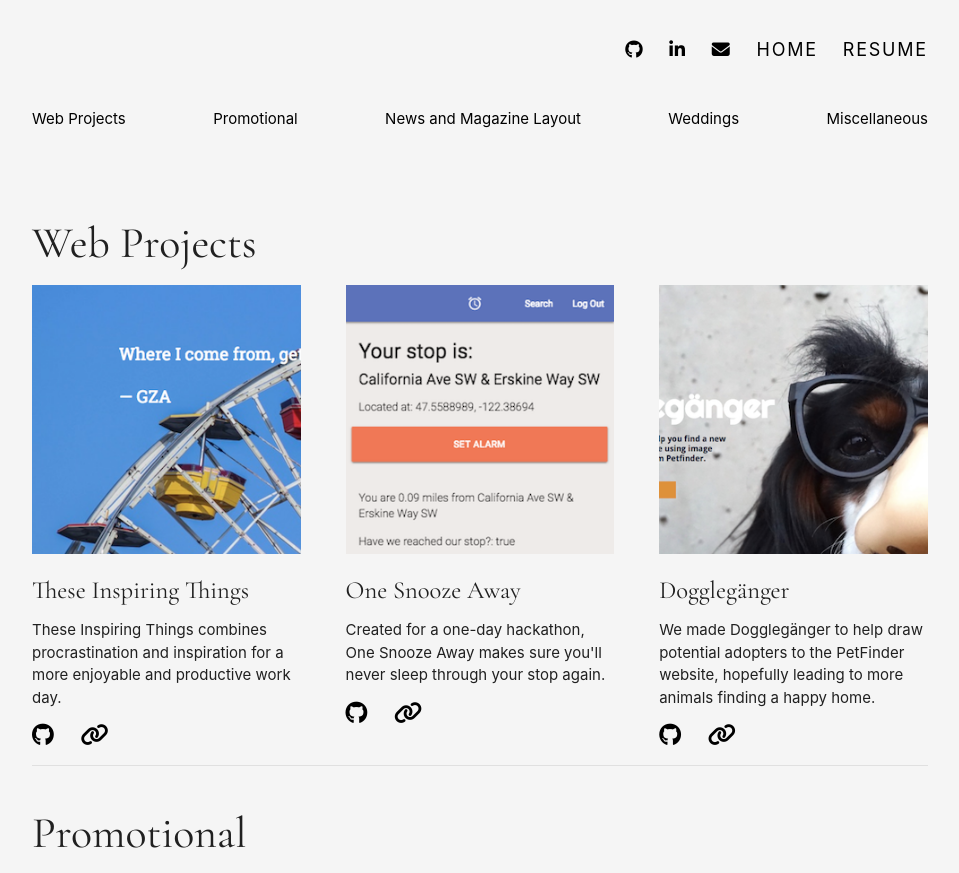
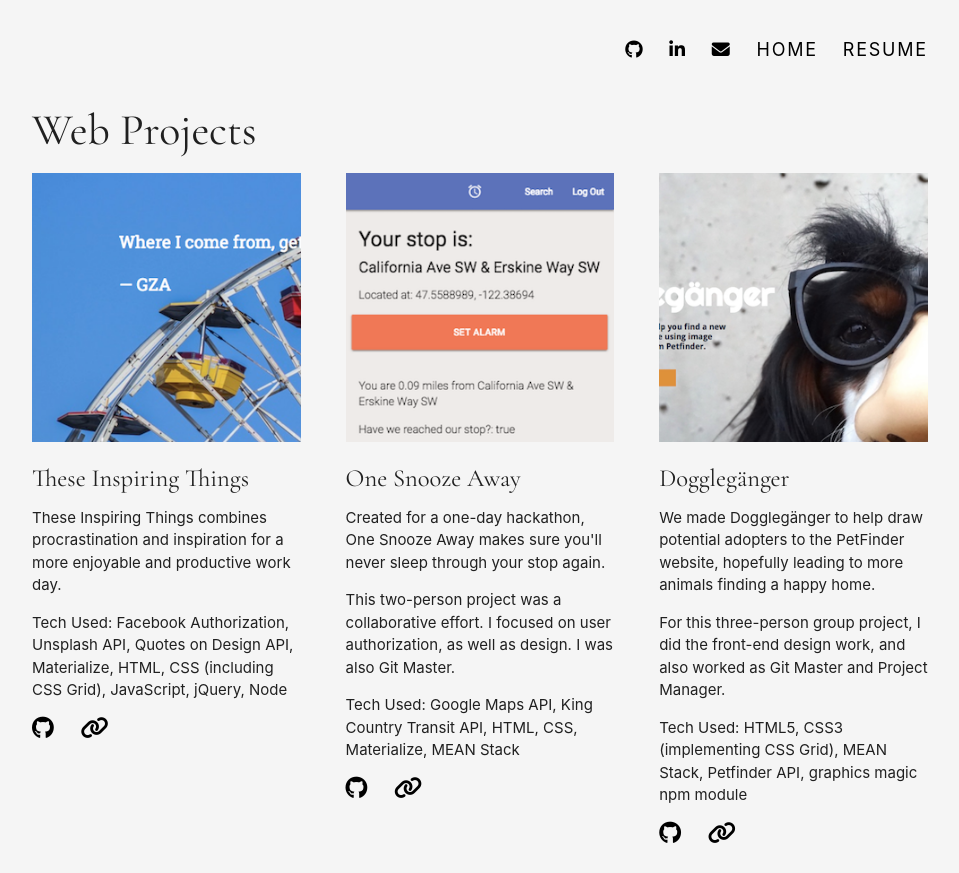
Before and after one commit to alainabuzas/portfolio, a website: page work.html in a window 1280 px wide. Shown: the top 873 px of the page, without its empty margins (160-1119 px from the left). Drawn offline with nearby package versions, Linux system fonts and the light colour scheme.

Commit message:
hid non ga content. launched page

```diff
--- a/work.html
+++ b/work.html
@@ -25,7 +25,7 @@
             <a href="index.html" class="nav">home</a>
             <a href="resume.html" class="nav">resume</a>
         </div>
-        <div class="work-types">
+<!--         <div class="work-types">
             <ul>
                 <li><a href="#web">Web Projects</a></li>
                 <li><a href="#promo">Promotional</a></li>
@@ -33,7 +33,7 @@
                 <li><a href="#weddings">Weddings</a></li>
                 <li><a href="#misc">Miscellaneous</a></li>
             </ul>
-        </div>
+        </div> -->
         <div class="section">
         <h3>Web Projects</h3>
             <div class="projects">
@@ -42,6 +42,7 @@
                     <div class="project-info">
                         <h5>These Inspiring Things</h5>
                         <p>These Inspiring Things combines procrastination and inspiration for a more enjoyable and productive work day.</p>
+                        <p>Tech Used: Facebook Authorization, Unsplash API, Quotes on Design API, Materialize, HTML, CSS (including CSS Grid), JavaScript, jQuery, Node</p>
                         <a href="https://github.com/alainabuzas/inspiring_things"><i class="fa fa-github" aria-hidden="true"></i></a>
                         <a href="http://theseinspiringthings.herokuapp.com/"><i class="fa fa-link" aria-hidden="true"></i></a>
                     </div>
@@ -51,6 +52,9 @@
                     <div class="project-info">
                         <h5>One Snooze Away</h5>
                         <p>Created for a one-day hackathon, One Snooze Away makes sure you'll never sleep through your stop again.</p>
+                        <p>This two-person project was a collaborative effort. I focused on user authorization, as well as design. I was also Git Master.
+                        </p>
+                        <p>Tech Used: Google Maps API, King Country Transit API, HTML, CSS, Materialize, MEAN Stack</p>
                         <a href="https://github.com/alainabuzas/stop-alarm"><i class="fa fa-github" aria-hidden="true"></i></a>
                         <a href="http://onesnoozeaway.herokuapp.com/"><i class="fa fa-link" aria-hidden="true"></i></a>
                     </div>
@@ -60,13 +64,15 @@
                     <div class="project-info">
                         <h5>Doggleg&#228;nger</h5>
                         <p>We made Doggleg&#228;nger to help draw potential adopters to the PetFinder website, hopefully leading to more animals finding a happy home.</p>
+                        <p>For this three-person group project, I did the front-end design work, and also worked as Git Master and Project Manager.</p>
+                        <p>Tech Used: HTML5, CSS3 (implementing CSS Grid), MEAN Stack, Petfinder API, graphics magic npm module</p>
                         <a href="https://github.com/alainabuzas/project-3"><i class="fa fa-github" aria-hidden="true"></i></a>
                         <a href="http://http://doggleganger.herokuapp.com/"><i class="fa fa-link" aria-hidden="true"></i></a>
                     </div>
                 </div>
             </div>
         </div>
-        <div class="divider"></div>
+        <!-- <div class="divider"></div>
         <div class="section">
             <h3 id="promo">Promotional</h3>
             <div class="projects">
@@ -85,7 +91,7 @@
                         </div>
                 </div>
                 <div class="project">
-                        <img src="css/images/WAC.jpg">
+                        <img src="css/images/wac.jpg">
                         <div class="project-info">
                             <h5>Washington Athletic Club</h5>
                             <p>I was hired by the WAC to assist with print work used both in-house to interest members in events and new features, and used publicly to recruit members, following their style guide.</p>
@@ -99,7 +105,7 @@
         <h3 id="weddings">Wedding Suites</h3>
             <p>Coming Soon</p>
         <h3 id="misc">Miscellaneous</h3>
-            <p>Coming Soon</p>
+            <p>Coming Soon</p> -->
     </div>
 </body>
 
```
